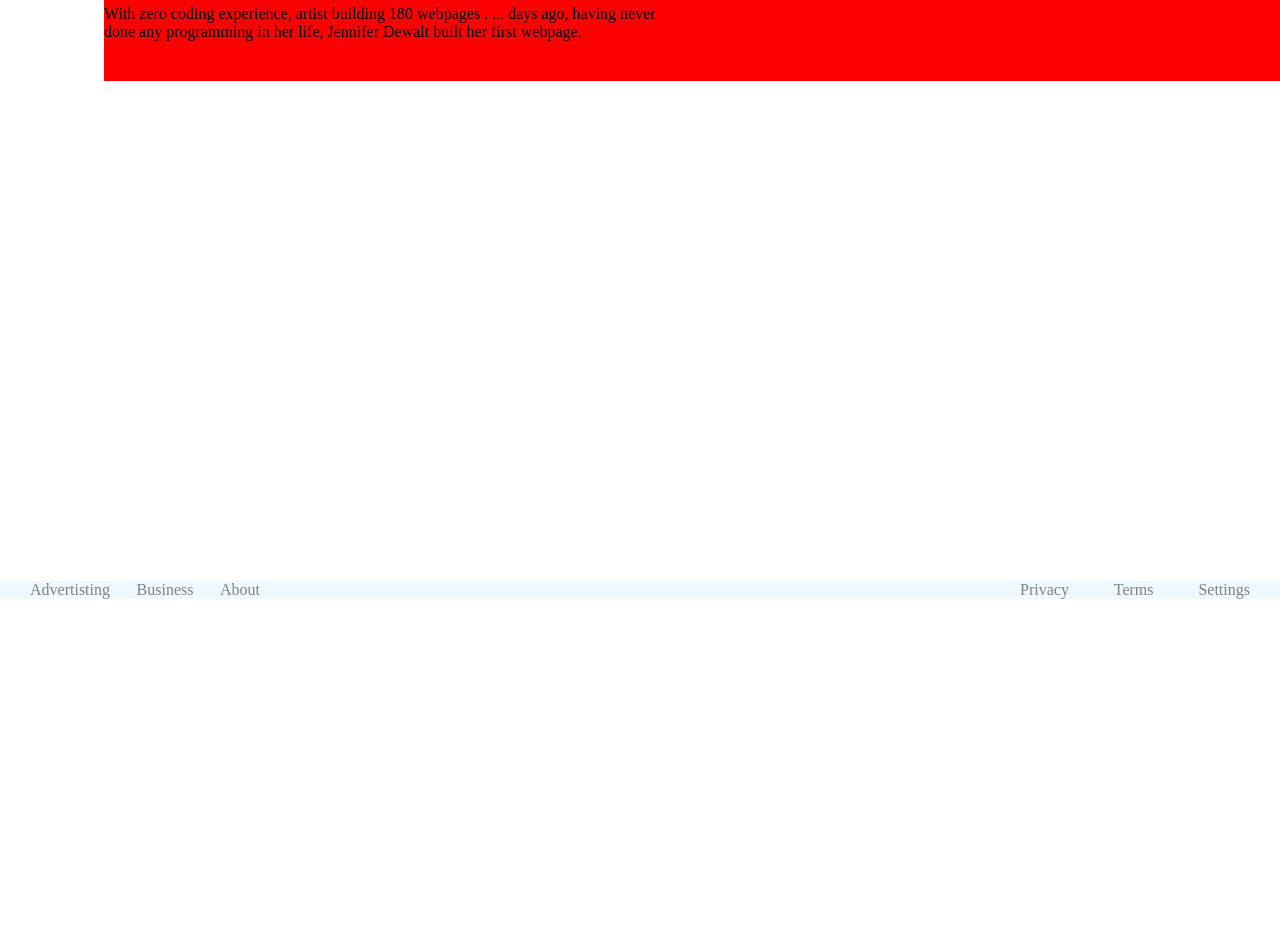
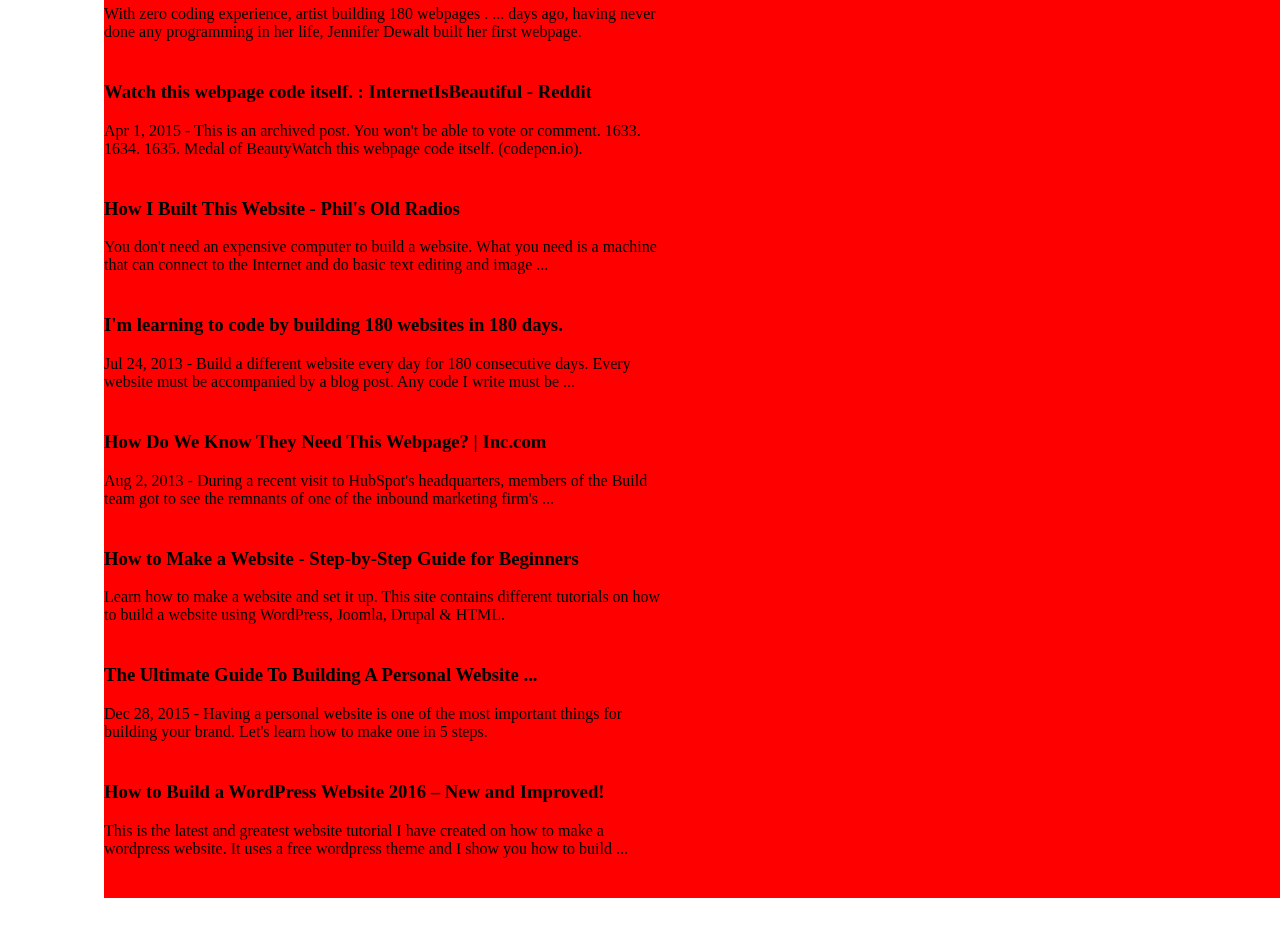
Before and after one commit to Alexander-Mckinnon/google-homepage, a plain HTML site: page results.html in a window 1280 px wide. Shown: the part 480-1416 px from the top of the page. Before the commit the page ends 1079 px from the top, so only its background shows below. Drawn offline with Linux system fonts and the light colour scheme.

Commit message:
Added search results

```diff
--- a/results.html
+++ b/results.html
@@ -53,6 +53,48 @@
             <p>With zero coding experience, artist building 180 webpages . ... days ago, having never<br/> done any programming in her life, Jennifer Dewalt built her first webpage. </p>
         </article>
 
+         <article class = "hits">
+            <h3>Watch this webpage code itself. : InternetIsBeautiful - Reddit</h3>
+            <p>Apr 1, 2015 - This is an archived post. You won't be able to vote or comment. 1633.<br/> 1634. 1635. Medal of BeautyWatch this webpage code itself. (codepen.io).
+             </p>
+        </article>
+
+        <article class = "hits">
+            <h3>How I Built This Website - Phil's Old Radios</h3>
+            <p>You don't need an expensive computer to build a website. What you need is a machine <br/> that can connect to the Internet and do basic text editing and image  ...
+             </p>
+        </article>
+
+        <article class = "hits">
+            <h3>I'm learning to code by building 180 websites in 180 days.</h3>
+            <p>Jul 24, 2013 - Build a different website every day for 180 consecutive days. Every <br/> website must be accompanied by a blog post. Any code I write must be ...
+             </p>
+        </article>
+
+
+         <article class = "hits">
+            <h3>How Do We Know They Need This Webpage? | Inc.com</h3>
+            <p>Aug 2, 2013 - During a recent visit to HubSpot's headquarters, members of the Build<br/> team got to see the remnants of one of the inbound marketing firm's ...
+             </p>
+        </article>
+
+        <article class = "hits">
+            <h3>How to Make a Website - Step-by-Step Guide for Beginners</h3>
+            <p>Learn how to make a website and set it up. This site contains different tutorials on how<br/> to build a website using WordPress, Joomla, Drupal & HTML.</p>
+        </article>
+
+         <article class = "hits">
+            <h3>The Ultimate Guide To Building A Personal Website ...</h3>
+            <p>Dec 28, 2015 - Having a personal website is one of the most important things for <br/> building your brand. Let's learn how to make one in 5 steps.</p>
+        </article>
+
+         <article class = "hits">
+            <h3>How to Build a WordPress Website 2016 – New and Improved!</h3>
+            <p>This is the latest and greatest website tutorial I have created on how to make a <br/> wordpress website. It uses a free wordpress theme and I show you how to build ...</p>
+        </article>
+
+
+
     </div>
 
     <footer id = "foot">
```
